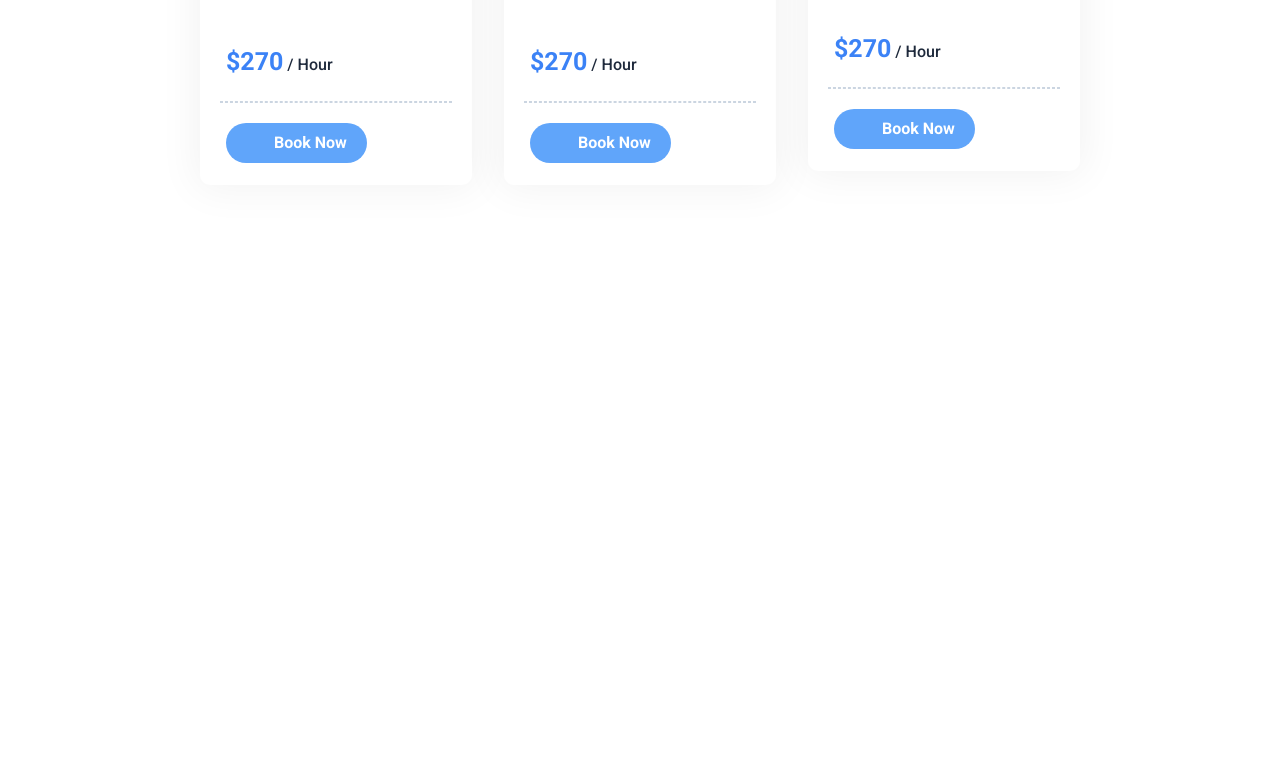
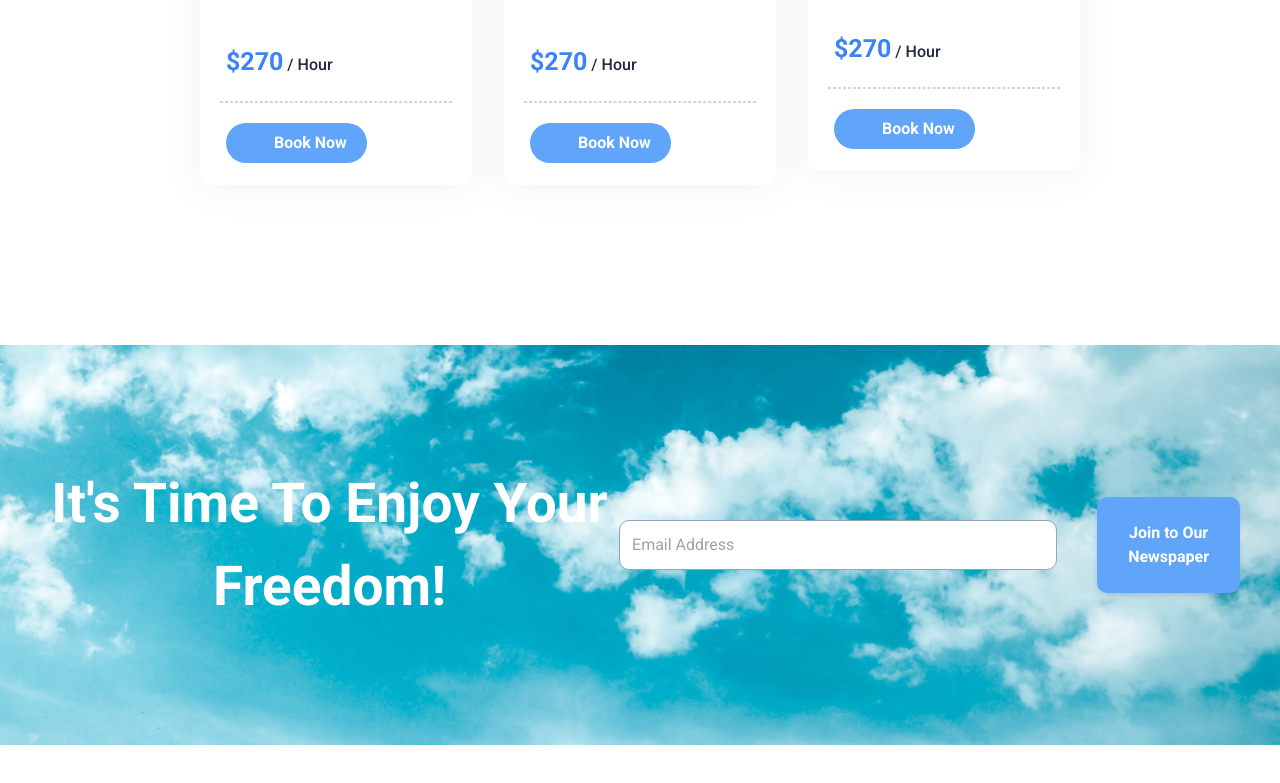
Before and after one commit to datametal/react-vite-tailwind-booking-front-end, a React (Vite) app: page / in a window 1280 px wide. Shown: the part 2860-3643 px from the top of the page. Before the commit the page ends 3125 px from the top, so only its background shows below. Built offline with nearby package versions, Linux system fonts and the light colour scheme; some icons are missing.

Commit message:
Add Banner component to Home page

```diff
--- /dev/null
+++ b/src/components/Banner/index.tsx
@@ -0,0 +1,26 @@
+import banner from '../../assets/images/sky3.jpg'
+const Banner = () => {
+  return (
+    <div
+      className='relative z-[1] my-20 h-[460px] w-full bg-cover bg-fixed md:h-[400px]'
+      style={{ backgroundImage: `url(${banner})`, backgroundPosition: 'bottom' }}>
+      <div className='banner z-[2] flex h-full w-full flex-col items-center justify-between px-10 py-5 text-center md:flex-row md:py-0'>
+        <span className='text-[40px] font-semibold text-white md:text-[55px]'>
+          It's Time To Enjoy Your Freedom!
+        </span>
+        <div className='mb-2 flex flex-col items-center gap-10 md:mb-0 md:flex-row'>
+          <input
+            type='text'
+            placeholder='Email Address'
+            className='rounded-[10px] border border-slate-400 px-3 py-3 outline-none md:w-[500px]'
+          />
+          <button className='max-w-[250px] rounded-[10px] bg-blue-400 py-3 py-6 font-semibold text-white shadow-md'>
+            Join to Our Newspaper
+          </button>
+        </div>
+      </div>
+    </div>
+  )
+}
+
+export default Banner
--- a/src/pages/Home/index.tsx
+++ b/src/pages/Home/index.tsx
@@ -1,5 +1,5 @@
 import About from '../../components/About'
-// import Banner from '../../components/Banner'
+import Banner from '../../components/Banner'
 // import Blog from '../../components/Blog'
 import Features from '../../components/Features'
 import Hero from '../../components/Hero'
@@ -12,14 +12,9 @@ const Home = () => {
       <Features />
       <About />
       <Plans />
+      <Banner />
     </>
   )
 }
 
 export default Home
-// <Hero />
-// <Features />
-// <About />
-// <Plans />
-// <Banner />
-// <Blog />
```
